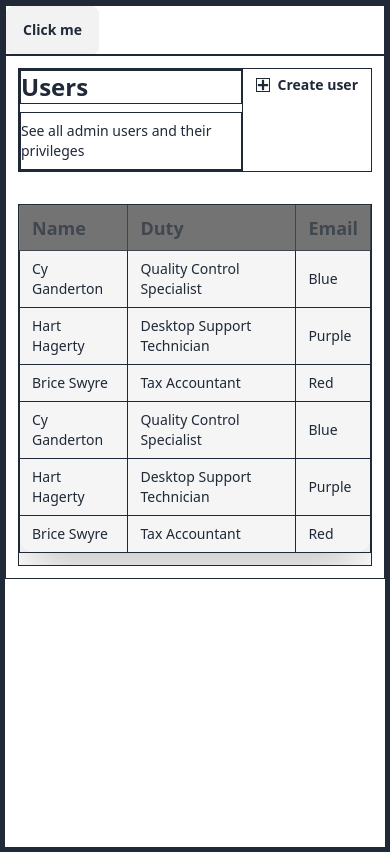
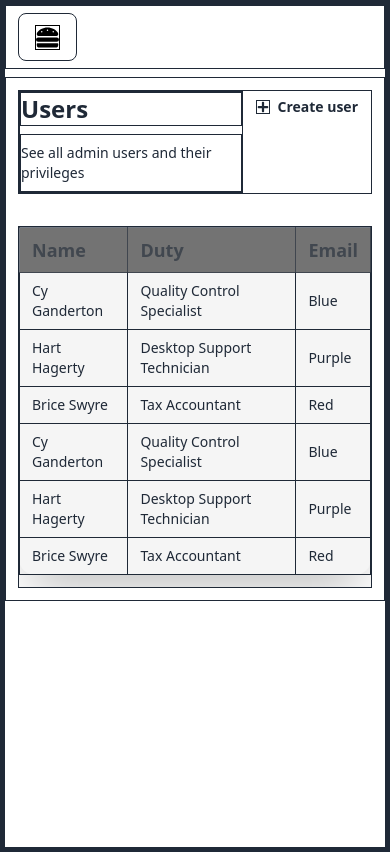
Before and after one commit to Explorarthecreator/Ohiz-Villa-Admin, a React (Create React App) app: page / in a window 390 px wide. Built offline with nearby package versions, Linux system fonts and the light colour scheme.

Commit message:
Style: Responsiveness

```diff
--- a/src/components/MainNav.jsx
+++ b/src/components/MainNav.jsx
@@ -1,16 +1,17 @@
 import React, { useContext } from 'react'
+import { FaHamburger } from 'react-icons/fa'
 import navbarContext from '../context/navbarContext'
 
 function MainNav() {
     const {shownav, setShownav} = useContext(navbarContext)
     // const [displayNav, setDisplayNav] = useState(false)
   return (
-    <div>
-        <button className='btn block lg:hidden' onClick={()=>{
+    <div className='w-full h-16 lg:h-24 mb-2 lg:mb-6 flex items-center px-3'>
+        <button className='btn btn-outline block lg:hidden  ' onClick={()=>{
             console.log(shownav);
             setShownav(!shownav)
             }}>
-            Click me
+            <FaHamburger size={25} color='black'/>
         </button>
     </div>
   )
```
